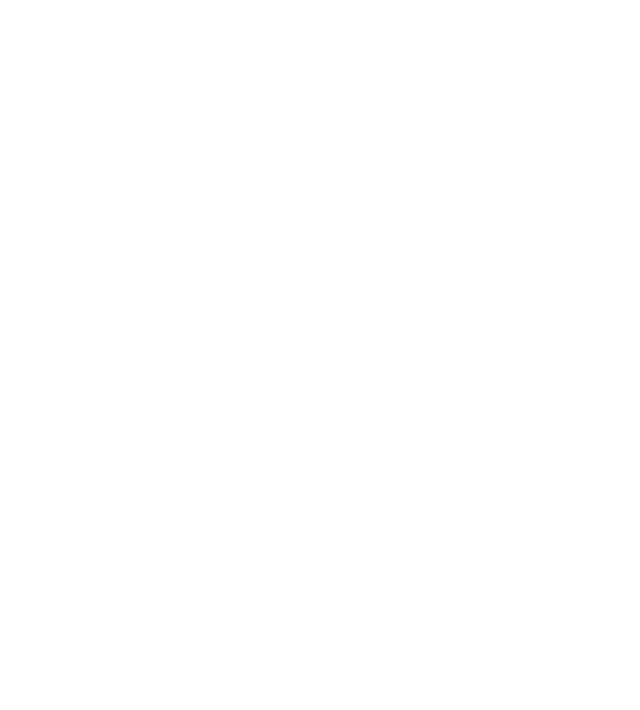
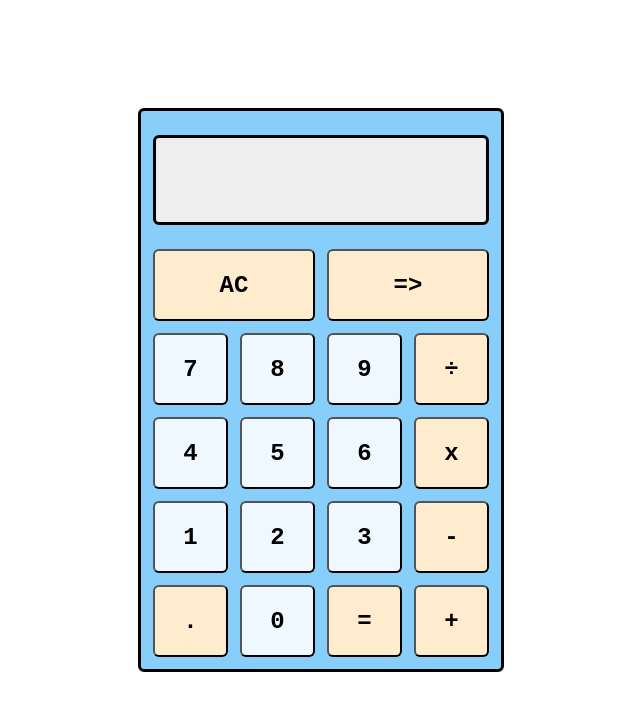
Before and after one commit to nerminDonlag/calculator, a plain HTML site: page index.html in a window 1280 px wide. Shown: the whole page, without its empty margins (319-959 px from the left). Drawn offline with Linux system fonts and the light colour scheme.

Commit message:
added styling

```diff
--- a/index.html
+++ b/index.html
@@ -11,7 +11,37 @@
 </head>
 
 <body>
-
+  <div id="container">
+    <div id="display"></div>
+    <div class="row first">
+      <button>AC</button>
+      <button>=></button>
+    </div>
+    <div class="row second">
+      <button class="number">7</button>
+      <button class="number">8</button>
+      <button class="number">9</button>
+      <button>÷</button>
+    </div>
+    <div class="row third">
+      <button class="number">4</button>
+      <button class="number">5</button>
+      <button class="number">6</button>
+      <button>x</button>
+    </div>
+    <div class="row fourth">
+      <button class="number">1</button>
+      <button class="number">2</button>
+      <button class="number">3</button>
+      <button>-</button>
+    </div>
+    <div class="row fifth">
+      <button>.</button>
+      <button class="number">0</button>
+      <button>=</button>
+      <button>+</button>
+    </div>
+  </div>
 </body>
 
 </html>
--- a/style.css
+++ b/style.css
@@ -0,0 +1,46 @@
+body {
+  margin-top: 108px;
+}
+
+#container {
+  border: 3px solid black;
+  display: flex;
+  flex-direction: column;
+  width: 360px;
+  margin: auto;
+  border-radius: 6px;
+  background-color: lightskyblue;
+}
+
+#container div {
+  height: 72px;
+  display: flex;
+  padding: 0px 12px 12px 12px;
+  gap: 12px;
+}
+
+#container div button {
+  flex: 1;
+  font-size: 24px;
+  font-family: monospace;
+  font-weight: 600;
+  border-radius: 6px;
+  background-color: blanchedalmond;
+}
+
+#container #display {
+  height: 72px;
+  border: 3px solid black;
+  margin: 24px 12px;
+  border-radius: 6px;
+  padding: 6px 12px;
+  font-size: 62px;
+  font-family: monospace;
+  display: block;
+  text-align: right;
+  background-color: #eee;
+}
+
+#container div .number {
+  background-color: aliceblue;
+}
```
